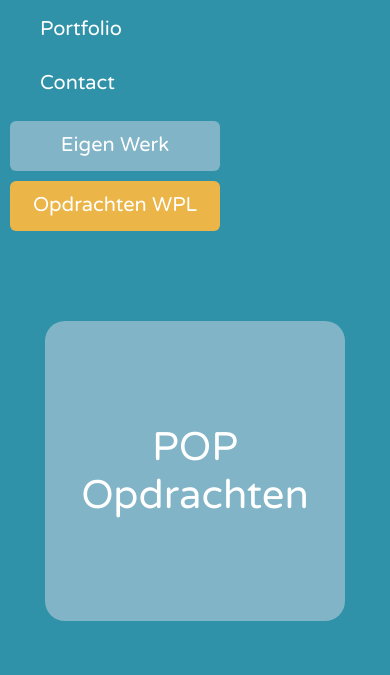
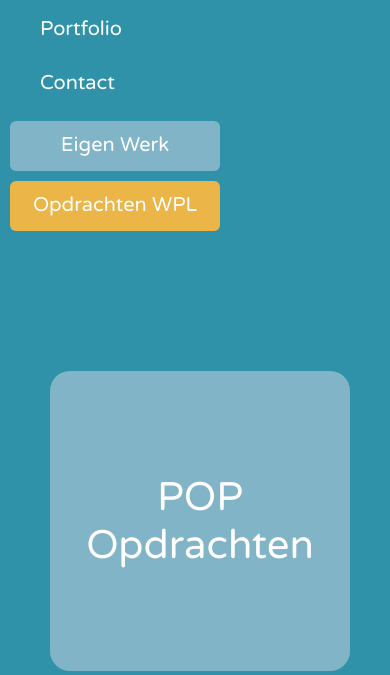
Before and after one commit to xLiseee/Liseee, a plain HTML site: page portfoliowpl.html in a window 390 px wide. Shown: the part 169-844 px from the top of the page. Drawn offline with Linux system fonts and the light colour scheme.

Commit message:
Add files via upload

```diff
--- a/style.css
+++ b/style.css
@@ -759,6 +759,16 @@ label {
         color: white;
         margin: 5px;
     }
+    .portfolio-wpl-buttons a {
+        display: flex;
+        flex-direction: column;
+        justify-content: center;
+        margin-top: 50px;
+        margin-left: 5px;
+        margin-right: auto;
+        width: auto;
+
+    }
 }
 .submit:hover {
     background-color: #ebb548;
```
